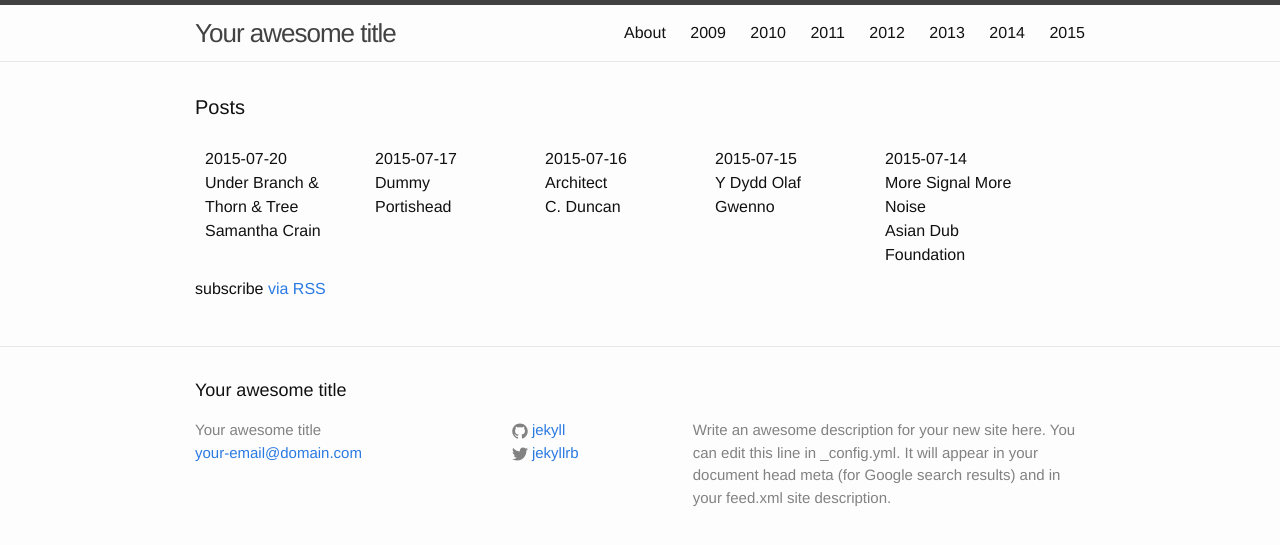
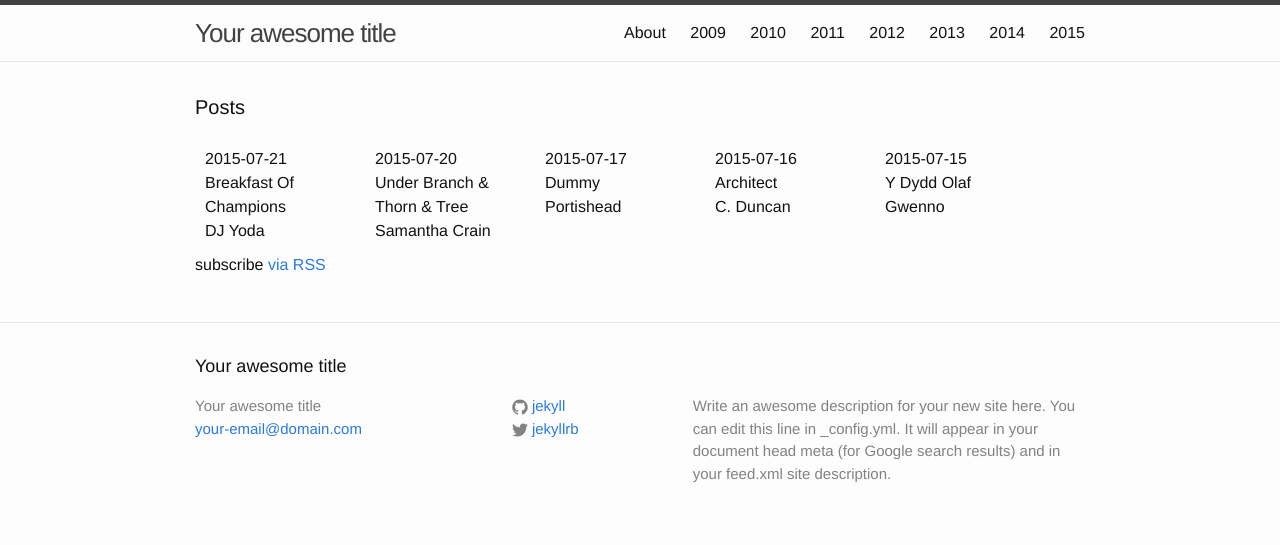
Before and after one commit to karaken12/bbc6musicaotd, a Jekyll site: the page built from site/index.html, in a window 1280 px wide. Shown: the top 545 px of the page. Built offline with Jekyll 4.4.1, drawn with Linux system fonts in a browser that asks for light colours.

Commit message:
Album for 2015-07-21.

```diff
--- a/site/_data/year/2015.yml
+++ b/site/_data/year/2015.yml
@@ -678,3 +678,8 @@
   title: Under Branch & Thorn & Tree
   twitter: https://twitter.com/BBC6Music/status/623132814603649028
   spotify-id: 2EvKCGPpIsOUZoydaWjYSw
+- date: 2015-07-21
+  artist: DJ Yoda
+  title: Breakfast Of Champions
+  twitter: https://twitter.com/BBC6Music/status/623495237927858177
+  spotify-id: 0U4m0a5665v9k6ekQCOe4p
```
